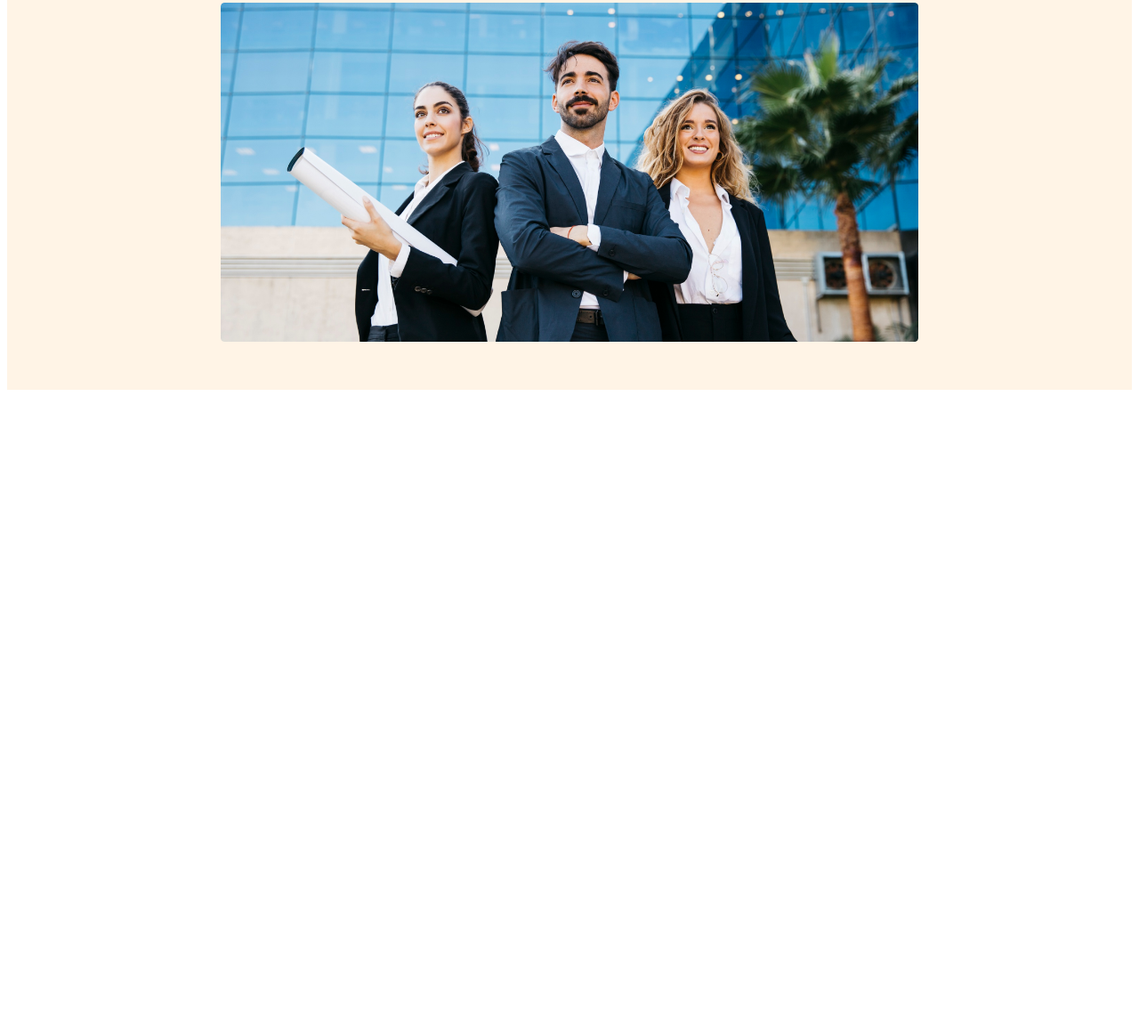
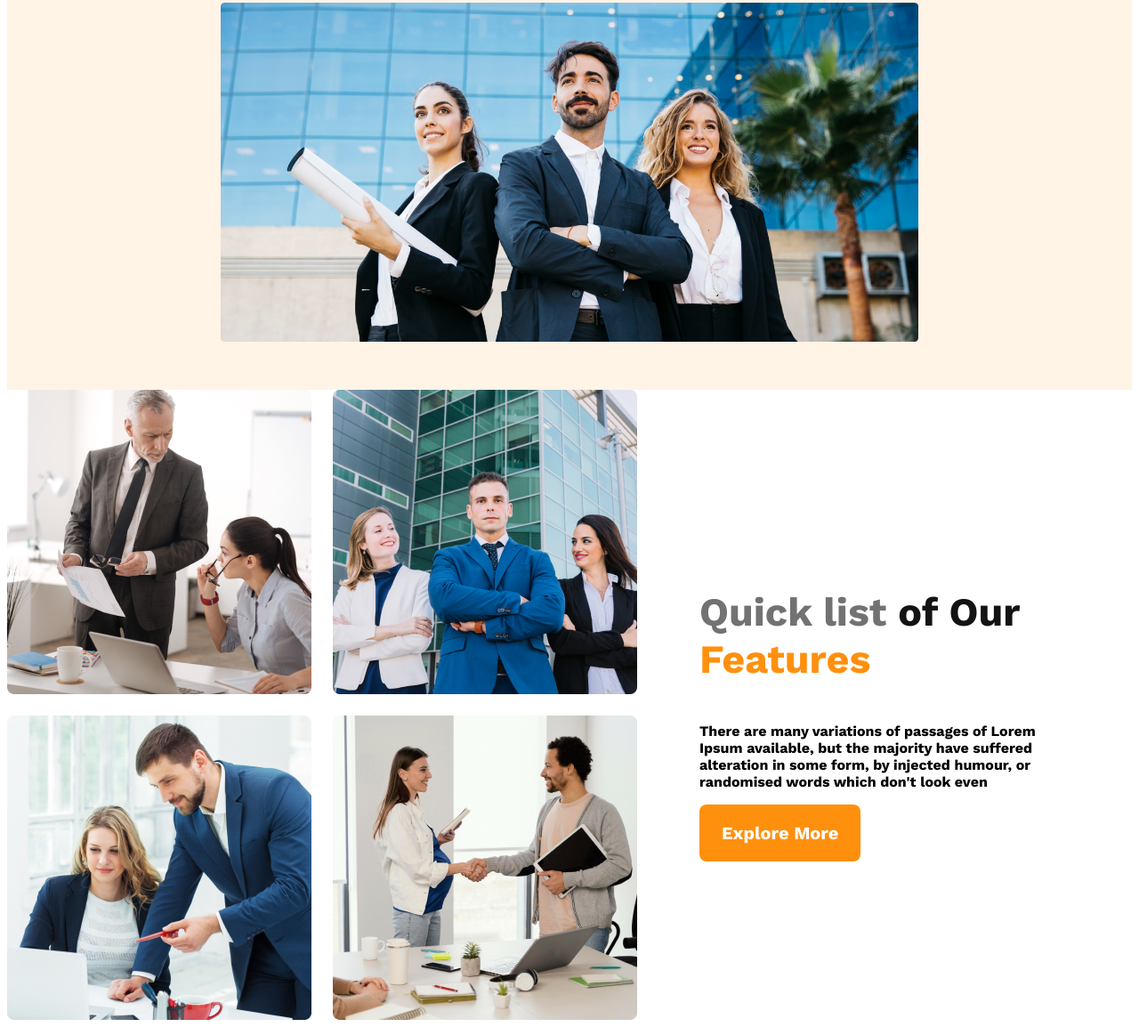
Before and after one commit to HosainMiazy/G3-Architect-Website, a plain HTML site: page index.html in a window 1280 px wide. Shown: the part 584-1738 px from the top of the page at 89% size. Before the commit the page ends 1030 px from the top, so only its background shows below. Drawn offline with nearby package versions, Linux system fonts and the light colour scheme.

Commit message:
features contaent added

```diff
--- a/index.html
+++ b/index.html
@@ -7,6 +7,7 @@
     <link rel="stylesheet" href="styles/architect.css">
 </head>
 <body>
+    <!-- header start -->
     <header>
         <nav>
             <h3 class="nav-title">G3 Architects</h3>
@@ -26,7 +27,24 @@
             <img src="images/banner.png" alt="">
         </div>
     </header>
-    <main></main>
+    <!-- header end -->
+    <main>
+        <!-- teams sections start -->
+        <section class="teams-container">
+            <div class="teams-img-container">
+                <img src="images/team1.png" alt="">
+                <img src="images/team2.png" alt="">
+                <img src="images/team3.png" alt="">
+                <img src="images/team4.png" alt="">
+            </div>
+            <div class="teams-content">
+                <h3 class="teams-title"><span class="quick-list">Quick list</span> <span class="of-our">of Our</span> <span class="features">Features</span></h3>
+                <p>There are many variations of passages of Lorem Ipsum available, but the majority have suffered alteration in some form, by injected humour, or randomised words which don't look even</p>
+                <button class="btn-primary">Explore More</button>
+
+            </div>
+        </section>
+    </main>
     <footer></footer>
 </body>
 </html>
--- a/styles/architect.css
+++ b/styles/architect.css
@@ -86,3 +86,38 @@ nav li a{
         flex-direction: column;
     }
 }
+/* main styles */
+main{
+    max-width: 1440px;
+    margin:  0 auto;
+}
+/* teams styles */
+.teams-container{
+    display: flex;
+    align-items: center;
+}
+.teams-img-container{
+    display: grid;
+    grid-template-columns: repeat(2, 1fr);
+    gap: 1.5rem;
+}
+.teams-content{
+    padding-left: 70px;
+    padding-right: 70px;
+}
+.teams-title{
+    font-size: 2.8rem;
+
+}
+.quick-list{
+    color:#727272;
+    font-weight: 500;
+}
+.of-our{
+    color:#131313;
+    font-weight: 700;
+}
+.features{
+    color: #FF900E;
+    font-weight: 700;
+}
```
